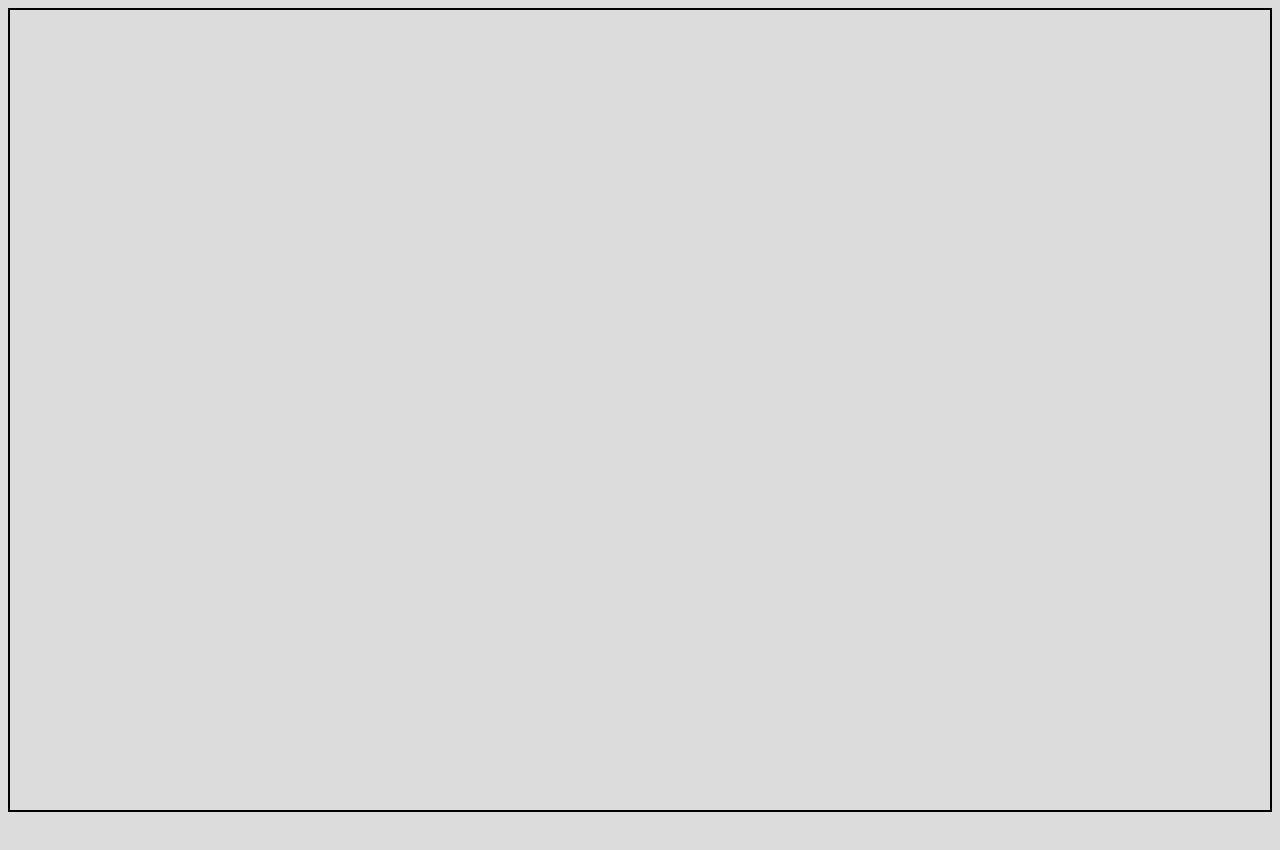
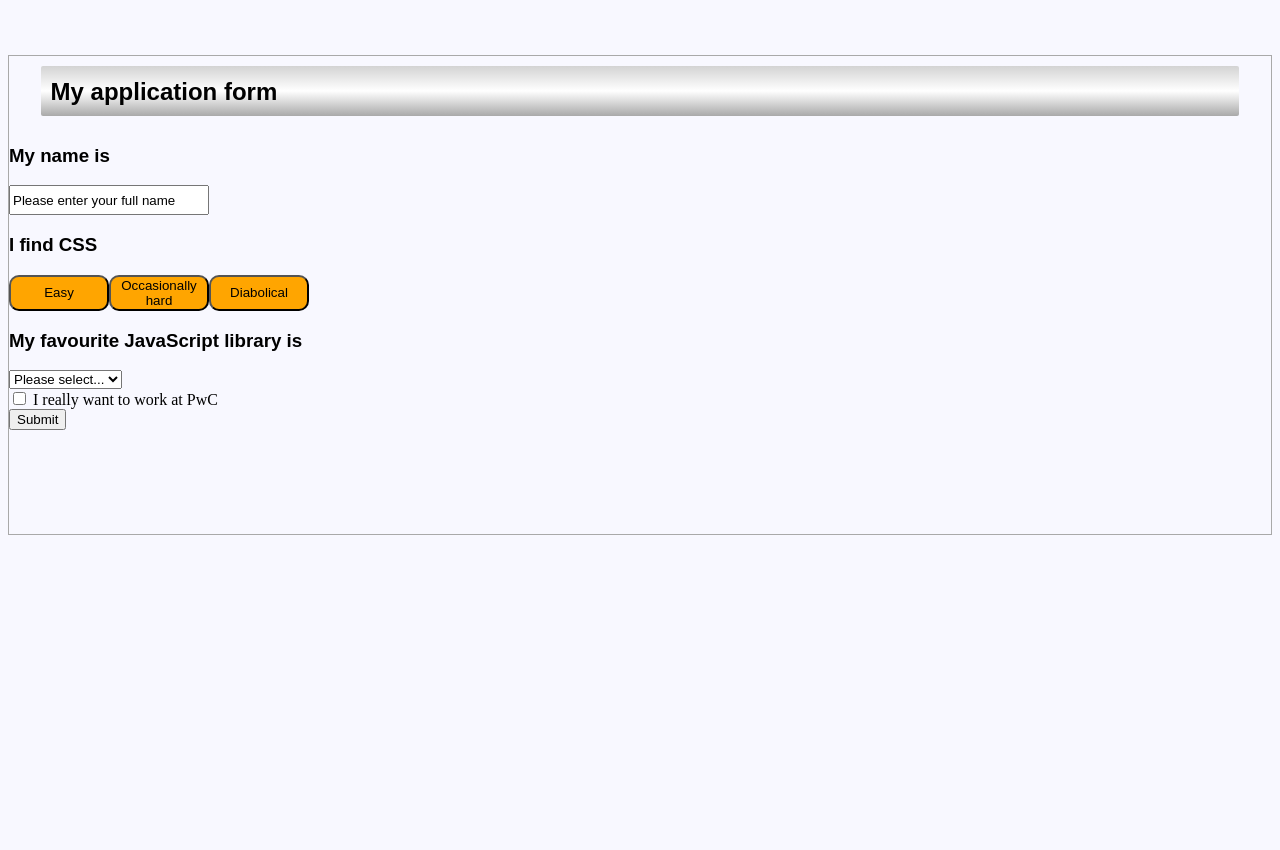
Before and after one commit to jamesedwardferguson/pwc, a plain HTML site: page index.html in a window 1280 px wide. Before the commit the page ends 820 px from the top, so only its background shows below. Drawn offline with Linux system fonts and the light colour scheme.

Commit message:
Add html elements with some CSS

```diff
--- a/css/style.css
+++ b/css/style.css
@@ -1,5 +1,51 @@
+* {
+  box-sizing: border-box;
+  -webkit-box-sizing: border-box;
+  -moz-box-sizing: border-box;
+}
+
 body {
-  background: gainsboro;
+  background-color: ghostwhite;
   height: 100vh;
-  border: 2px solid black;
+  margin-top: 55px;
 }
+
+#wrapper {
+  display: flex;
+  border: 1px solid darkgrey;
+  min-height: 60vh;
+  flex-direction: column;
+}
+
+.title {
+  height: 50px;
+  width: 95%;
+  margin: 10px auto;
+  padding-left: 10px;
+  background: linear-gradient(to bottom, lightgrey, white, darkgrey);
+  border-radius: 2px;
+}
+
+h2 {
+  margin: 1% auto;
+  font-family: sans-serif;
+}
+
+h3 {
+  font-family: sans-serif;
+}
+
+.textbox {
+  width: 200px;
+  height: 30px;
+}
+
+.buttons {
+  display: flex;
+}
+
+button {
+  width: 100px;
+  background-color: orange;
+  border-radius: 10px;
+}
--- a/index.html
+++ b/index.html
@@ -11,5 +11,49 @@
 </head>
 <body>
 
+<div id="wrapper">
+
+  <div class="title">
+    <h2>My application form</h2>
+  </div>
+
+  <h3>My name is</h3>
+
+  <form action="#" method="post">
+    <input type="text" class="textbox" value="Please enter your full name">
+</form>
+
+    <h3>I find CSS</h3>
+  <div class="buttons">
+    <button>Easy</button>
+    <button>Occasionally hard</button>
+    <button>Diabolical</button>
+  </div>
+
+    <h3>My favourite JavaScript library is</h3>
+    <form action="#" method="post">
+      <select name="libraries" id="dropdown">
+        <option value="Select">Please select...</option>
+        <option value="jQuery">jQuery</option>
+        <option value="jQueryui">jQuery UI</option>
+        <option value="Backbone">Backbone</option>
+        <option value="Underscore">Underscore</option>
+        <option value="Lodash">Lodash</option>
+        <option value="React">React</option>
+        <option value="Flux">Flux</option>
+        <option value="Redux">Redux</option>
+        <option value="Three.js">Three.js</option>
+      </select>
+</form>
+
+      <form action="#" method="post">
+        <input type="checkbox" value="tick"> I really want to work at PwC <br>
+        <input type="submit" class="button" value="Submit">
+      </form>
+
+
+</div>
+
+
 </body>
 </html>
--- a/js/main.js
+++ b/js/main.js
@@ -1 +1,3 @@
 console.log("Hello World");
+
+$
```
